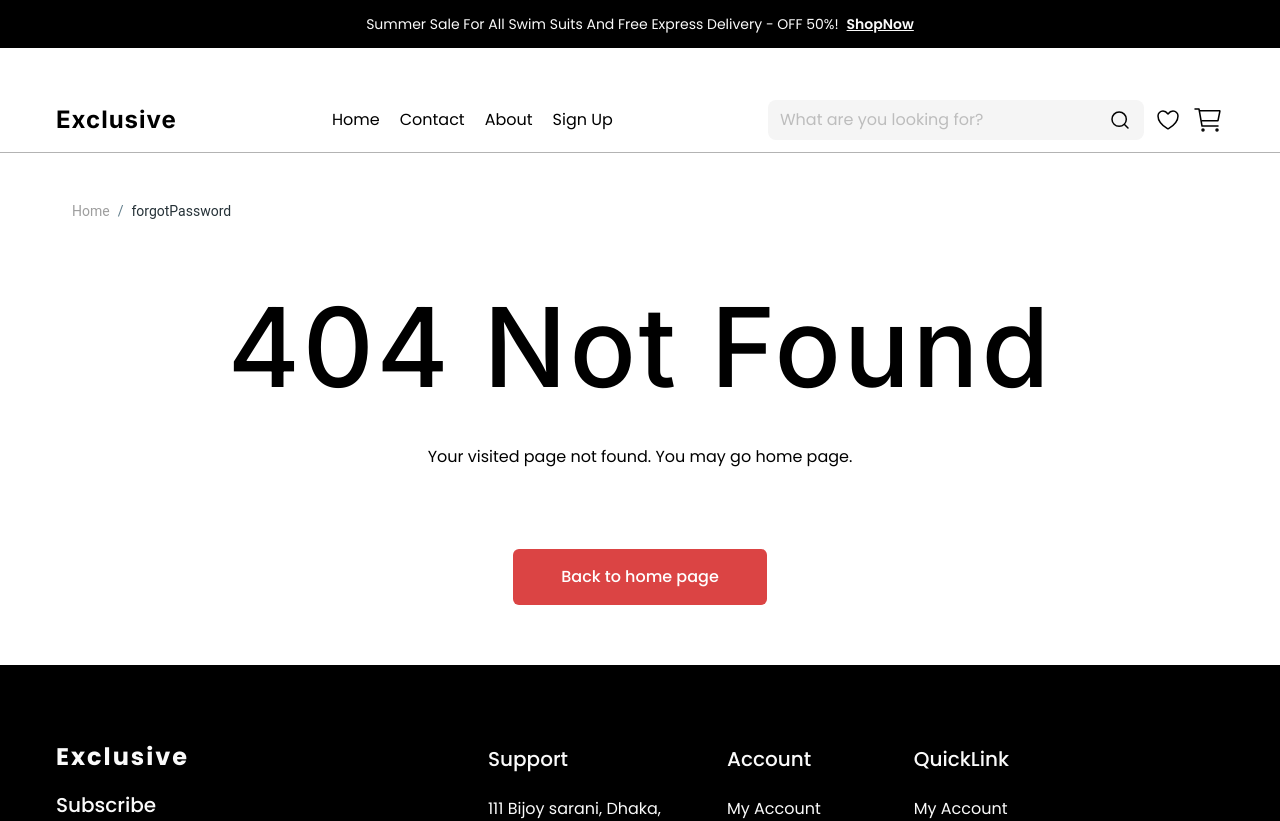
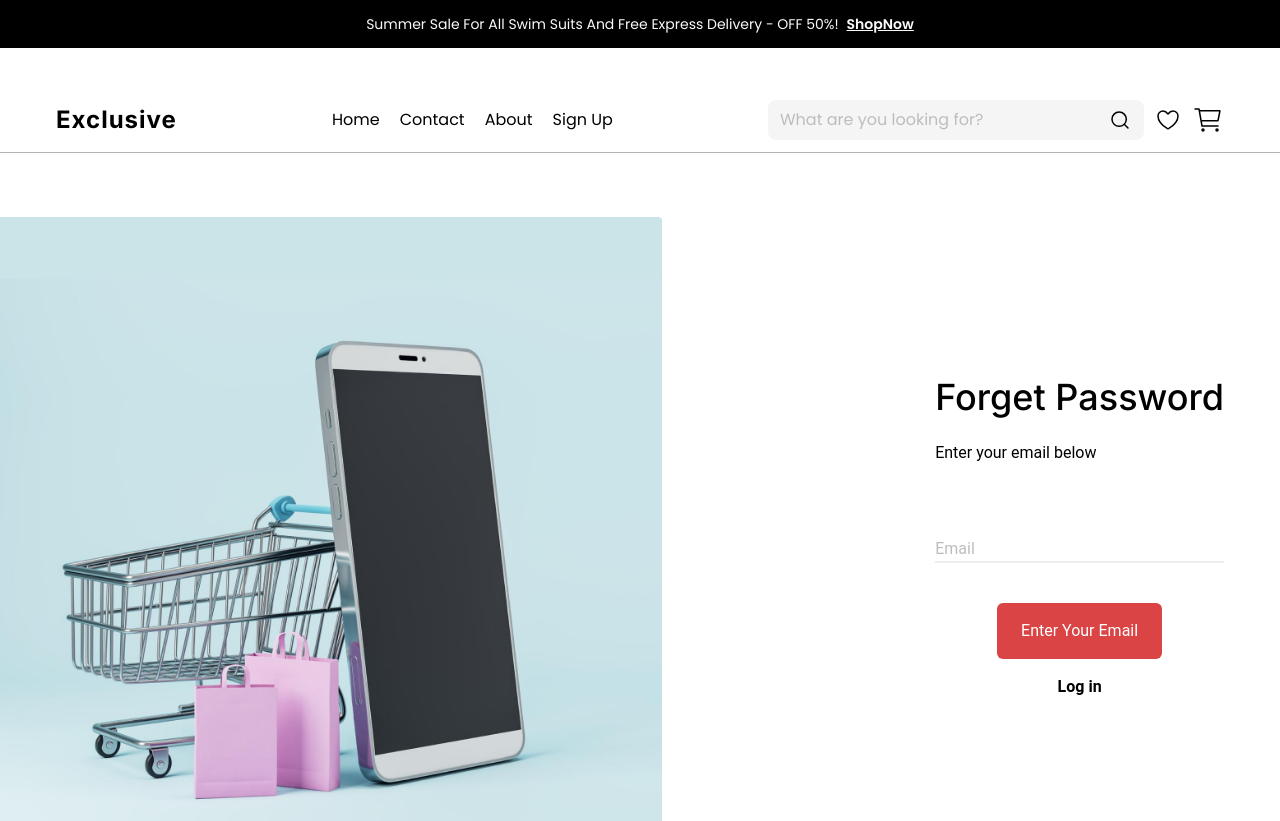
Before and after one commit to zeyad-k/my-Exclusive-E-commerece, a React (Vite) app: page /forgotPassword in a window 1280 px wide. Shown: the top 821 px of the page. Built offline with nearby package versions, Linux system fonts and the light colour scheme; no server answers.

Commit message:
feat: Add ForgetPasswordPage component
Add the ForgetPasswordPage component to handle the forgot password functionality. This allows users to reset their passwords if they have forgotten them, improving the user experience and providing a way to regain access to their accounts.

```diff
--- a/src/App.jsx
+++ b/src/App.jsx
@@ -9,6 +9,7 @@ import ContactPage from "./pages/ContactPage";
 import WishlistPage from "./pages/WishlistPage";
 import CartPage from "./pages/CartPage";
 import { AuthProvider } from "./context/Auth";
+import ForgetPasswordPage from "./pages/ForgetPasswordPage";
 
 export default function App() {
   return (
@@ -21,6 +22,7 @@ export default function App() {
             {/* <Route path=":country" element={<Country />} /> */}
             <Route path="signUp" element={<SignUpPage />} />
             <Route path="login" element={<LoginPage />} />
+            <Route path="forgotPassword" element={<ForgetPasswordPage />} />
             <Route path="about" element={<AboutPage />} />
             <Route path="contact" element={<ContactPage />} />
             <Route path="wishlist" element={<WishlistPage />} />
--- /dev/null
+++ b/src/components/customerAuth/ForgetPasswordForm.jsx
@@ -0,0 +1,83 @@
+import { useState } from "react";
+import { useSendPasswordResetEmail } from "react-firebase-hooks/auth";
+import { firebaseAuth } from "../../utils/Firebase";
+import { Link } from "react-router-dom";
+
+const initialState = { email: "" };
+
+const ForgetPasswordForm = () => {
+  const [input, setInput] = useState(initialState);
+  const [error, setError] = useState("");
+
+  const handleChange = ({ target }) => {
+    setInput({ ...input, [target.name]: target.value });
+    setError("");
+  };
+  const [sendPasswordResetEmail, sending, resetError] =
+    useSendPasswordResetEmail(firebaseAuth);
+
+  const resetRequest = async () => {
+    if (input.email) {
+      try {
+        await sendPasswordResetEmail(input.email);
+        alert("link has been sent to your email");
+      } catch (error) {
+        // Handle the error here
+        alert(error.message);
+      }
+    } else {
+      alert("Please enter an email");
+    }
+  };
+  const handleResetPassword = (e) => {
+    e.preventDefault();
+    resetRequest();
+  };
+
+  return (
+    <div className="flex w-full flex-1 lg:justify-end">
+      <form
+        onSubmit={handleResetPassword}
+        className="flex  flex-col   text-base font-normal leading-6"
+      >
+        <span className="form-heading mb-12 flex flex-col gap-6">
+          <h2 className="font-inter text-4xl font-medium tracking-[4%]">
+            Forget Password
+          </h2>
+          <p>Enter your email below</p>
+          <p className="form__error text-red-500">{error}</p>
+        </span>
+
+        <span className="form-inputs mb-10 flex flex-col gap-10">
+          <input
+            placeholder="Email"
+            className="border-b-2   focus:text-main-active-color focus:outline-none"
+            type="email"
+            name="email"
+            value={input.email}
+            onChange={handleChange}
+            required
+          />
+        </span>
+
+        <span className="form-buttons flex flex-col items-center  justify-center  gap-4 text-center">
+          <button
+            className="rounded-md bg-main-active-color px-6  py-4 text-white"
+            type="submit "
+          >
+            Enter Your Email
+          </button>
+
+          <Link
+            className="font-semibold underline-offset-8  hover:underline"
+            to="/login"
+          >
+            Log in
+          </Link>
+        </span>
+      </form>
+    </div>
+  );
+};
+
+export default ForgetPasswordForm;
--- /dev/null
+++ b/src/pages/ForgetPasswordPage.jsx
@@ -0,0 +1,20 @@
+import ForgetPasswordForm from "../components/customerAuth/ForgetPasswordForm";
+
+const ForgetPasswordPage = () => {
+  return (
+    <div className="relative my-16 overflow-y-hidden">
+      <img
+        src="/images/sideimg.png"
+        className="absolute left-0 hidden max-h-full lg:block"
+        alt="side image"
+      />
+      <section className="container ">
+        <div className="  items-center md:lg:flex md:lg:gap-40 md:lg:py-40">
+          <ForgetPasswordForm />
+        </div>
+      </section>
+    </div>
+  );
+};
+
+export default ForgetPasswordPage;
```
